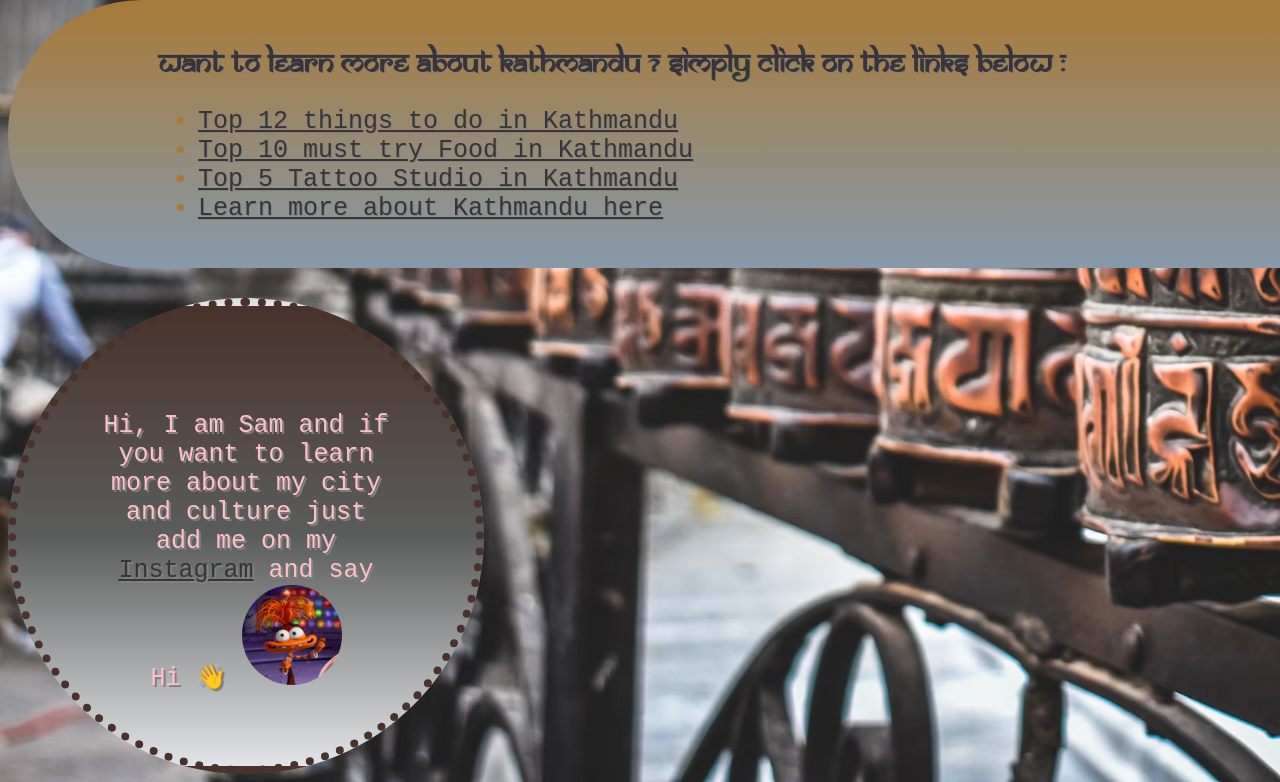
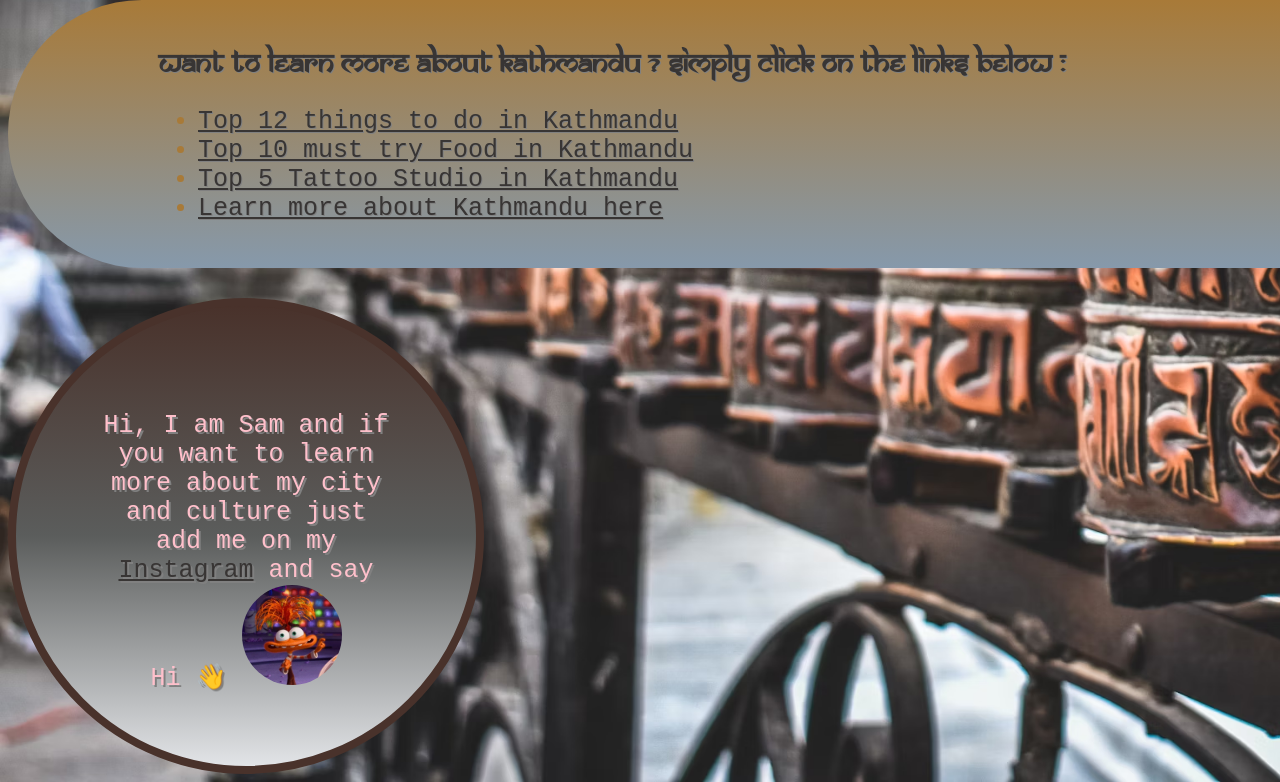
Before and after one commit to myworldingray/Hometown3, a website built with Vite: page index.html in a window 1280 px wide. Shown: the part 852-1634 px from the top of the page. Built offline with nearby package versions, Linux system fonts and the light colour scheme.

Commit message:
Final final

```diff
--- a/index.css
+++ b/index.css
@@ -65,7 +65,7 @@
     color: pink;
     text-shadow: 2px 2px gray;
     padding: 80px;
-    border: 8px dotted #49322B;
+    border: 8px solid #49322B;
     }
     /* .newsletter{
        display :flex;
```
